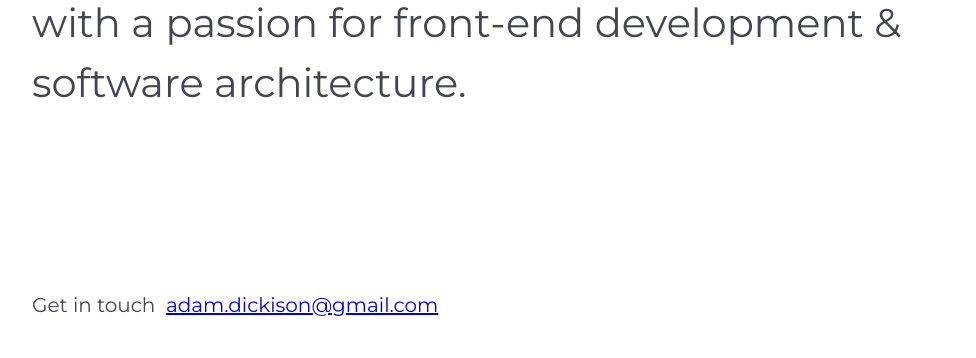
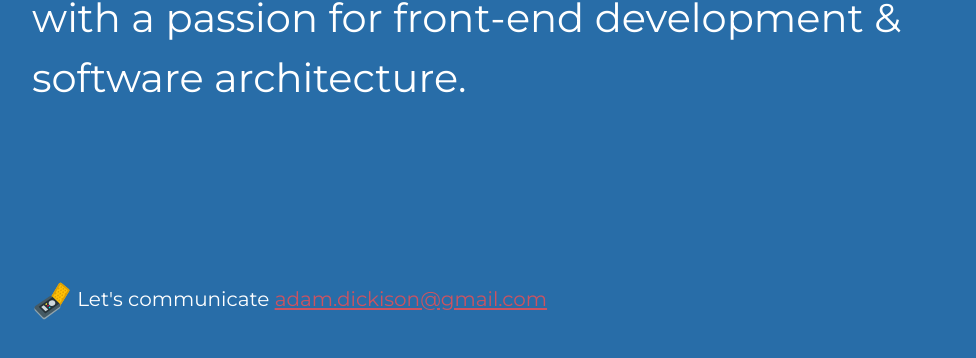
Before and after one commit to erlenmeyer316/erlenmeyer316.github.io, a website: page index.html in a window 1280 px wide. Shown: the part 392-750 px from the top of the page, without its empty margins (68-1044 px from the left). Drawn offline with Linux system fonts and the light colour scheme.

Commit message:
Added some color

```diff
--- a/css/styles.css
+++ b/css/styles.css
@@ -22,6 +22,10 @@ body {
   background-image: url(../assets/emoji/live-long-and-prosper.png);
 }
 
+.emoji-communicator {
+  background-image: url(../assets/emoji/communicator.svg);
+}
+
 /*INTRO HEADER STYLES*/
 .header {
   padding: 0px 100px;
@@ -29,8 +33,12 @@ body {
   display: flex;
   flex-direction: column;
   justify-content: space-around;
-  max-width: 1440px;
-  margin: 0 auto;
+  background-color: #286da8;
+  color: #ffffff;
+}
+
+.header a {
+  color: #cd5360;
 }
 
 .header__greetings {
@@ -55,6 +63,12 @@ body {
 .header__contact {
   font-size: 1.25rem;
   font-weight: 400;
+}
+
+.header__contact .emoji {
+  width: 40px;
+  height: 40px;
+  vertical-align: middle;
 }
 
 .header__scroll {
--- a/index.html
+++ b/index.html
@@ -13,7 +13,7 @@
   <header class="header">
     <h1 class="header__greetings">Greetings <span class="emoji emoji-vulcan"></span></h1>
     <h2 class="header__subtext">I'm <span class="me">Adam Dickison</span>, a full stack web developer with a passion for front-end development & software architecture.</span></h2>
-    <h3 class="header__contact"><span>Get in touch </span> <span class="emoji pointer"></span> <span><a href="mailto:adam.dickison@gmail.com" class="highlight-link">adam.dickison@gmail.com</a></span></h3>
+    <h3 class="header__contact"><span class="emoji emoji-communicator"></span> Let's communicate <a href="mailto:adam.dickison@gmail.com" class="highlight-link">adam.dickison@gmail.com</a></h3>
     <div class="header__scroll">
       <a class="mouse-scroll" href="#">
         <span class="mouse">
```
Also changed, not shown: assets/backgrounds/pillars-of-creation.jpg (added).
